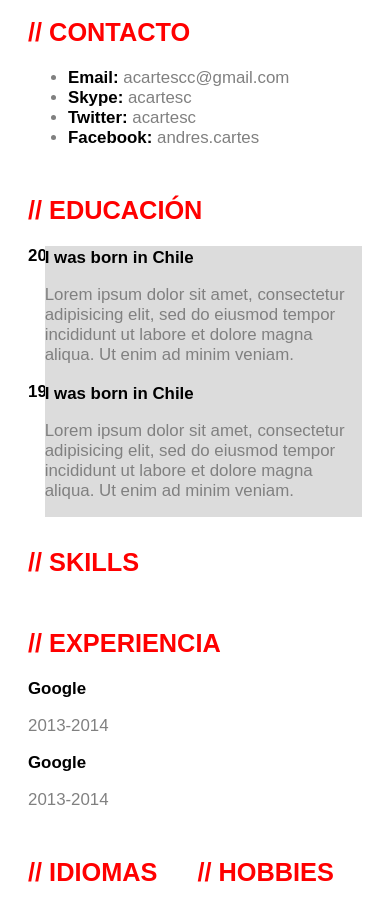
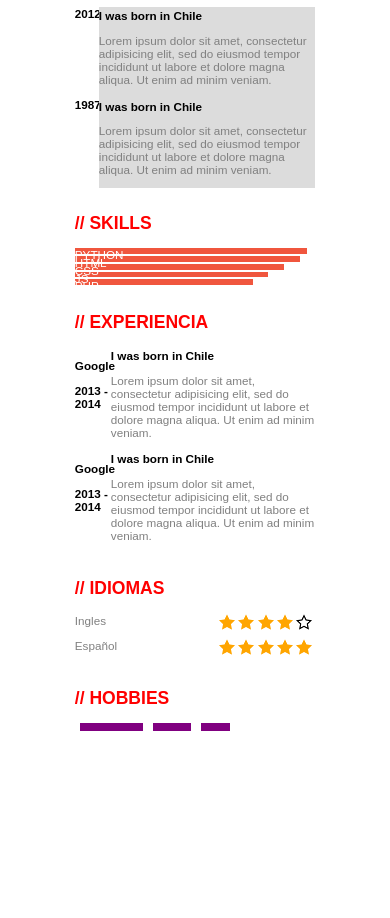
Before and after one commit to acartesc/desafio006, a plain HTML site: page index.html in a window 390 px wide. Shown: the part 678-1596 px from the top of the page. After the commit the page ends 1422 px from the top, so only its background shows below. Drawn offline with Linux system fonts and the light colour scheme.

Commit message:
Actividad 006 finalizada y responsive

```diff
--- a/index.html
+++ b/index.html
@@ -65,7 +65,11 @@
 
 			<div class="row col-md-2 col-sm-2">
 				<h2> // SKILLS </h2>
-
+				<p class="skill" style="margin-right: 2vw"> PYTHON</p>
+				<p class="skill" style="margin-right: 4vw"> HTML </p>
+				<p class="skill" style="margin-right: 8vw"> CSS </p>
+				<p class="skill" style="margin-right: 12vw"> JS </p>
+				<p class="skill" style="margin-right: 16vw"> PHP </p>
 
 			</div>
 
@@ -74,22 +78,76 @@
 		<div class="row">
 			<div class="row col-md-1 col-sm-1">
 				<h2> // EXPERIENCIA </h2>
-				<div class="experience-left">
-					<p class="bold">Google</p>
-					<p> 2013-2014 </p>
+				<div class="experience-row">
+					<div class="experience-left bold">
+						<p> Google </p>
+						<p> 2013 - 2014 </p>
+					</div>
+					<div class="experience-right">
+						<p class="bold"> I was born in Chile</p>
+						<p>Lorem ipsum dolor sit amet, consectetur adipisicing elit, sed do eiusmod
+						tempor incididunt ut labore et dolore magna aliqua. Ut enim ad minim veniam.</p>
+
+					</div>
 				</div>
-				<div class="experience-right">
-					<p class="bold">Google</p>
-					<p> 2013-2014 </p>
+
+				<div class="experience-row">
+					<div class="experience-left bold">
+						<p> Google </p>
+						<p> 2013 - 2014 </p>
+					</div>
+					<div class="experience-right">
+						<p class="bold"> I was born in Chile</p>
+						<p>Lorem ipsum dolor sit amet, consectetur adipisicing elit, sed do eiusmod
+						tempor incididunt ut labore et dolore magna aliqua. Ut enim ad minim veniam.</p>
+
+					</div>
 				</div>
+
 			</div>
 
 			<div class="row col-md-2 col-sm-2">
 				<h2> // IDIOMAS </h2>
+				<div class="idiom-row">
+					<div style="width: 60%; float: left">
+						<p style="margin-top: 0px"> Ingles </p>
+					</div>
+					<div style="float:left;">
+						<img src="star-l-on.png">
+						<img src="star-l-on.png">
+						<img src="star-l-on.png">
+						<img src="star-l-on.png">
+						<img src="star-l-off.png">
+					</div>
+				</div>
+				<div class="idiom-row">
+					<div style="width: 60%; float: left">
+						<p style="margin-top: 0px"> Español </p>
+					</div>
+					<div style="float:left;">
+						<img src="star-l-on.png">
+						<img src="star-l-on.png">
+						<img src="star-l-on.png">
+						<img src="star-l-on.png">
+						<img src="star-l-on.png">
+					</div>
+				</div>
+
+
 			</div>
 
 			<div class="row col-md-2 col-sm-2">
 				<h2> // HOBBIES </h2>
+				<div class="hobbies">
+					<p> Videojuegos </p>
+				</div>
+				<div class="hobbies">
+					<p> Musica </p>
+				</div>
+				<div class="hobbies">
+					<p> Tenis </p>
+				</div>
+
 			</div>
 		</div>
 
--- a/style.css
+++ b/style.css
@@ -12,11 +12,7 @@ html{
 	border-radius: 100px;
 }
 
-body{
-	font-family: Arial;
-	font-size: 2vh;
-	color: gray;
-}
+
 
 h1{
 	color: black;
@@ -39,11 +35,11 @@ li{
 
 .education-row{
 	margin-bottom: 5px;
-	height: 12vh;
+	height: 8vw;
 }
 
 .education-left{
-	width: 5%;
+	width: 10%;
 	float: left;
 	margin-top: 0px;
 	padding: 0px;
@@ -52,20 +48,61 @@ li{
 
 .education-right{
 	background-color: Gainsboro;
-	width:95%;
+	width:90%;
 	float: left;
 	padding: 0px;
 	box-sizing: border-box;
 
 }
 
+.experience-row{
+	margin-bottom: 5px;
+	height: 8vw;
+	margin-top: 0px;
+}
+
 .experience-left{
+	width: 15%;
+	float: left;
+	margin-top: 0px;
+	padding: 0px;
+	box-sizing: border-box;
+}
+
+.experience-right{
+	width:85%;
+	float: left;
+	padding: 0px;
+	box-sizing: border-box;
 
 }
 
+.skill{
+	background-color: rgb(240, 86, 62);
+	margin-bottom: 0.5vw;
+	margin-top: 0px;
+	color: white;
+	height: 1.5vw;
+}
 
-.experience-right{
+.idiom-row{
+	margin-bottom: 5px;
+	height: 0.5vw;
+	margin-top: 0px;
+	clear: both;
+}
 
+.hobbies{
+	color: white;
+	background-color: purple;
+	margin: 0px 5px 0px 5px;
+	height: 2vw;
+	padding: 0 0.5vw 0vw 0.5vw;
+	float: left;
+	font-size: 10px;
+	text-align: center;
+	font-weight: bold;
+	box-sizing: border-box;
 }
 
 .row{
@@ -91,15 +128,30 @@ li{
 		width: 40%
 	}
 
+body{
+	font-family: Arial;
+	font-size: 1vw;
+	color: gray;
+	padding: 0 12vw 12vw 12vw;
+}
+
 }
 
 @media(max-width: 480px){
 
-	.col-ms-1{
-		width: 60%
+	.col-sm-1{
+		width: 100%
 	}
 
-	.col-ms-2{
-		width: 40%
+	.col-sm-2{
+		width: 100%
 	}
+
+	body{
+	font-family: Arial;
+	font-size: 3vw;
+	color: gray;
+	padding: 0 12vw 12vw 12vw;
 }
+
+}
```
Also changed, not shown: 1 other file.
